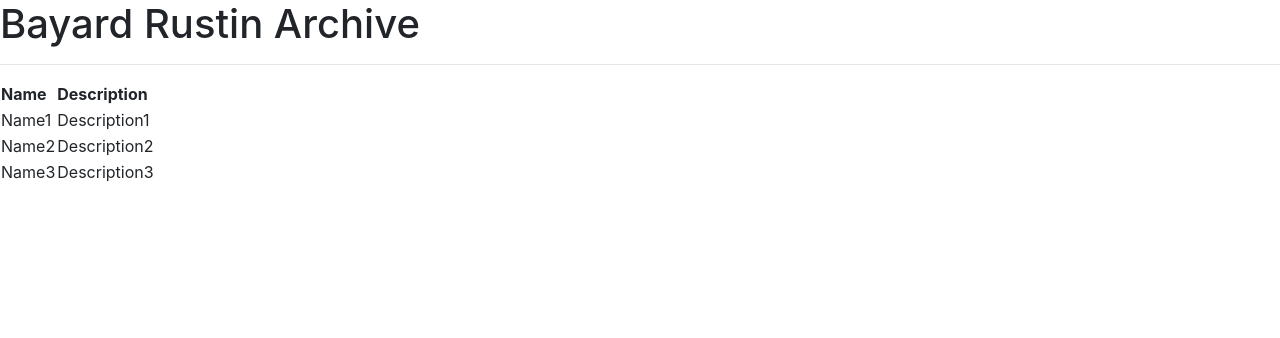
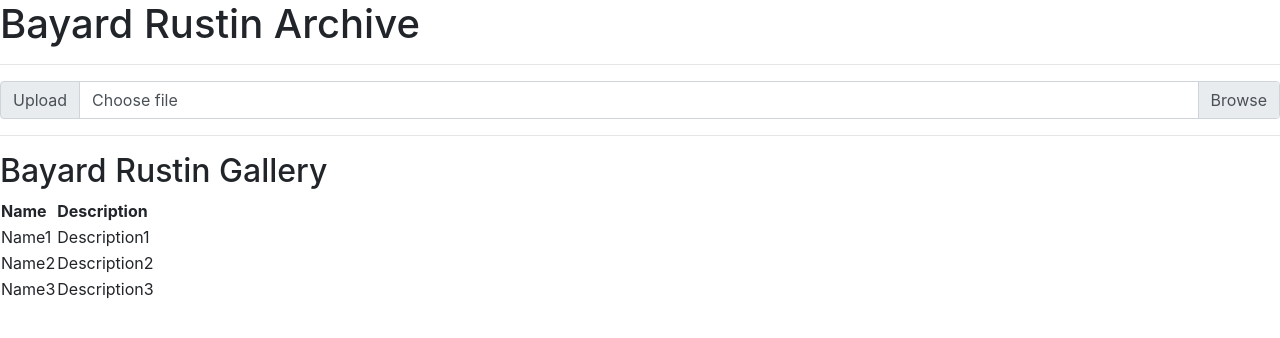
Before and after one commit to benreinkemeyer4/BayardRustinArchive, a Flask app: page / in a window 1280 px wide. Shown: the top 338 px of the page. Run offline with Flask 2, Linux system fonts and the light colour scheme.

Commit message:
bootstrap upload

```diff
--- a/templates/index.html
+++ b/templates/index.html
@@ -12,6 +12,18 @@
    <body>
       <h1>Bayard Rustin Archive</h1>
       <hr/>
+      <div class="input-group">
+         <div class="input-group-prepend">
+           <span class="input-group-text" id="inputGroupFileAddon01">Upload</span>
+         </div>
+         <div class="custom-file">
+           <input type="file" class="custom-file-input" id="inputGroupFile01"
+             aria-describedby="inputGroupFileAddon01">
+           <label class="custom-file-label" for="inputGroupFile01">Choose file</label>
+         </div>
+       </div>
+      <hr>
+      <h2>Bayard Rustin Gallery</h2>
       <table>
       <thead><tr><th>Name</th><th>Description</th></tr></thead>
       <tbody>
```
